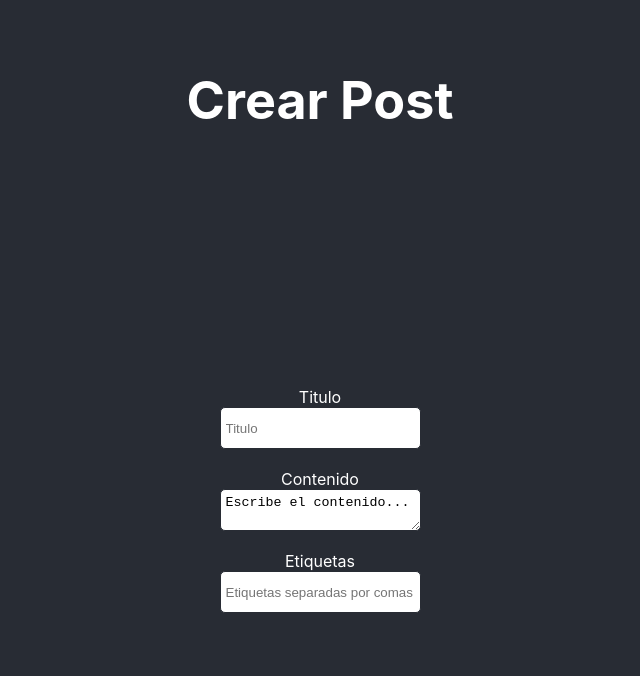
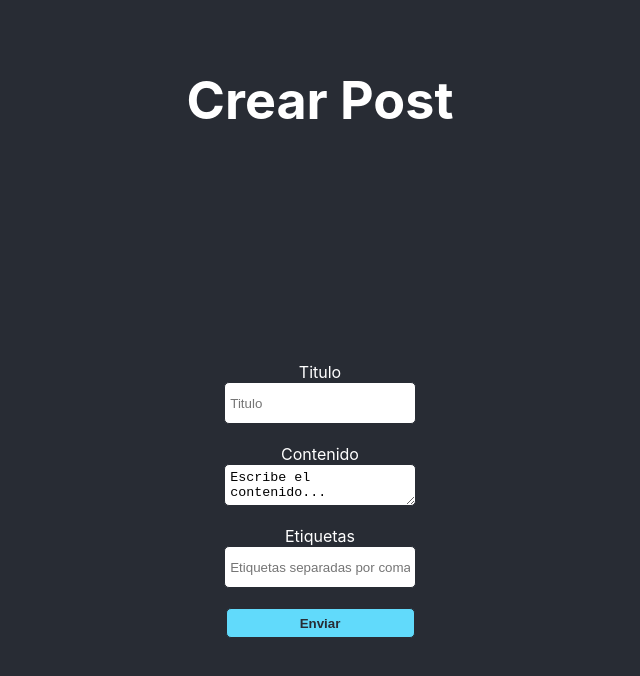
Before and after one commit to dianafontecha73/learn-react-fork, a React (Create React App) app in the folder examen-3-cen/: page / in a window 1280 px wide. Shown: the top 676 px of the page, without its empty margins (320-960 px from the left). Built offline with nearby package versions, Linux system fonts and the light colour scheme.

Commit message:
Añadimos botón

```diff
--- a/examen-3-cen/src/App.css
+++ b/examen-3-cen/src/App.css
@@ -39,11 +39,21 @@
   align-items: center;
 }
 input, textarea{
+  width: 95%;
+  height: 30px;
+  border-radius: 5px;
+  border: 1px solid #282c34;
+  padding: 5px;
+}
+#enviar-btn{
   width: 100%;
   height: 30px;
   border-radius: 5px;
   border: 1px solid #282c34;
   padding: 5px;
+  background-color: #61dafb;
+  color: #282c34;
+  font-weight: bold;
 }
 .App-link {
   color: #61dafb;
--- a/examen-3-cen/src/App.js
+++ b/examen-3-cen/src/App.js
@@ -18,6 +18,8 @@ function App() {
           <br/>
           <label>Etiquetas</label>
           <input type="text" placeholder="Etiquetas separadas por comas" />
+          <br/>
+          <button id="enviar-btn">Enviar</button>
         </form>
       </div>
     </div>
```
